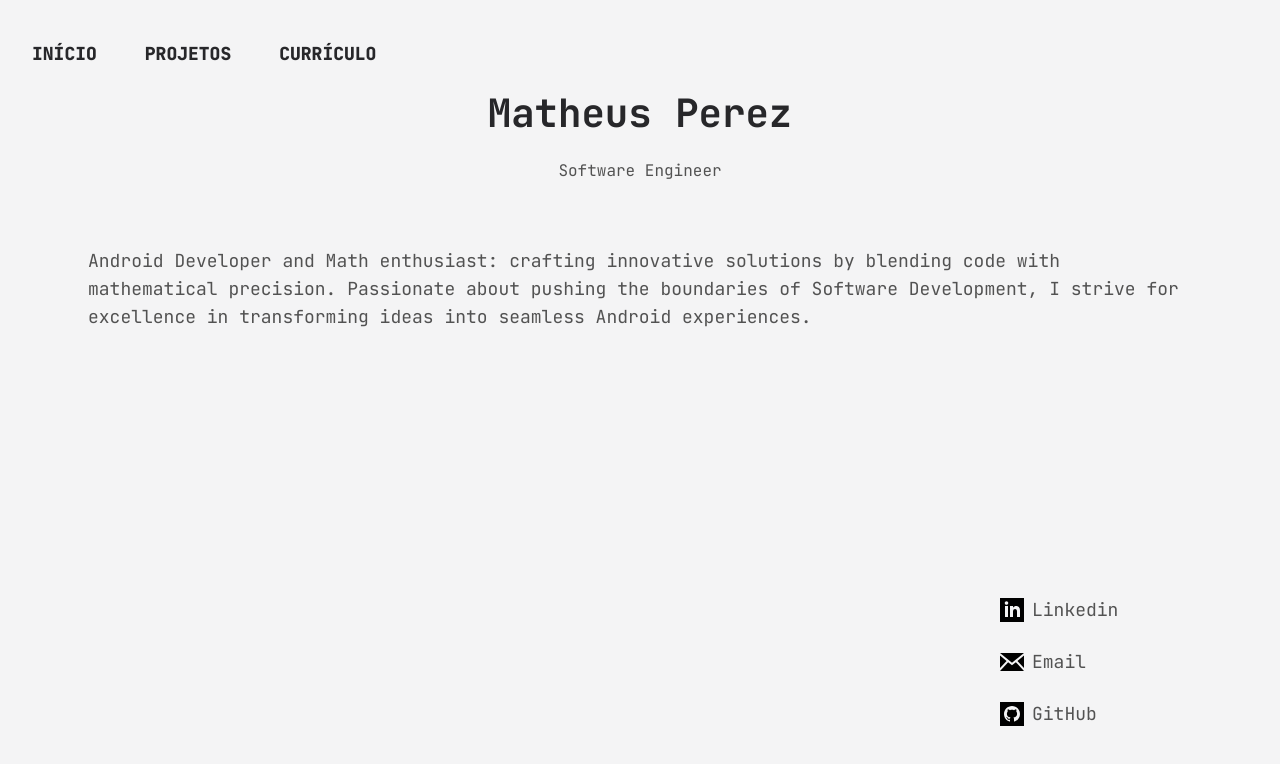
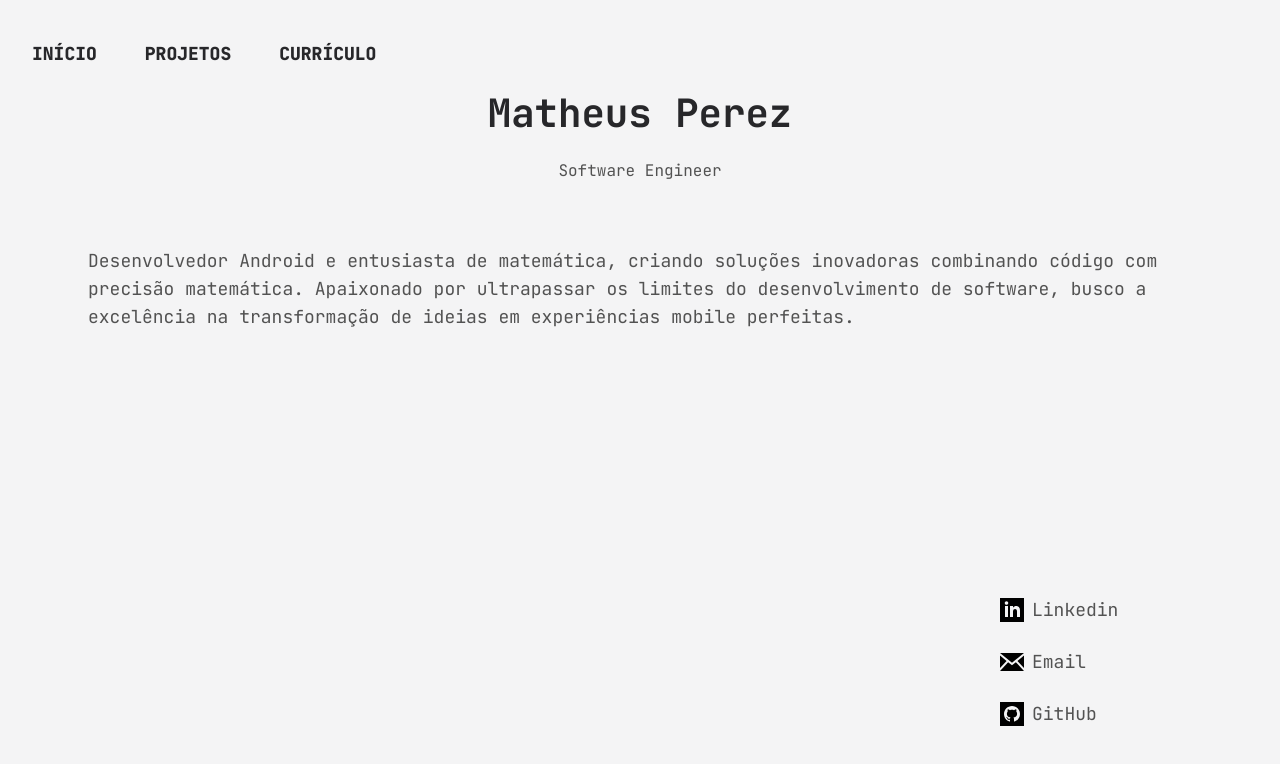
Before and after one commit to matheusperezz/fictional-disco, a Next.js app: page / in a window 1280 px wide. Shown: the top 764 px of the page. Built offline with nearby package versions, Linux system fonts and the light colour scheme.

Commit message:
refactor chaging texts to portuguese

```diff
--- a/data.json
+++ b/data.json
@@ -3,7 +3,7 @@
         {
             "id":"1",
             "title": "Tabnews",
-            "description": "Tabnews is a news app that provides news from different sources",
+            "description": "Tabnews é um aplicativo de notícias que fornece notícias de diferentes fontes, consumindo os conteúdos do próprio site Tabnews",
             "sources": [
                 "https://github.com/matheusperezz/tabnews-android/raw/main/sauce/gif_tabnewskt_2.gif",
                 "https://github.com/matheusperezz/tabnews-android/raw/main/sauce/gif_tabnewskt_3.gif"
@@ -12,7 +12,7 @@
         {
             "id":"2",
             "title": "Firecache",
-            "description": "A simple library app, that provides offline first and syncronization with a api database.",
+            "description": "Um aplicativo de biblioteca simples, que fornece sincronização com uma API, focando na experiência Offline-first.",
             "github": "https://github.com/matheusperezz/fire-cache",
             "sources": [
                 "https://github.com/matheusperezz/fictional-disco/blob/main/public/firecache-1.png?raw=true"
--- a/src/app/page.tsx
+++ b/src/app/page.tsx
@@ -13,7 +13,7 @@ const HomePage = () => {
 
       <div className="text-neutral-600 text-lg m-14">
         <p>
-          Android Developer and Math enthusiast: crafting innovative solutions by blending code with mathematical precision. Passionate about pushing the boundaries of Software Development, I strive for excellence in transforming ideas into seamless Android experiences.
+          Desenvolvedor Android e entusiasta de matemática, criando soluções inovadoras combinando código com precisão matemática. Apaixonado por ultrapassar os limites do desenvolvimento de software, busco a excelência na transformação de ideias em experiências mobile perfeitas.
         </p>
       </div>
 
```
